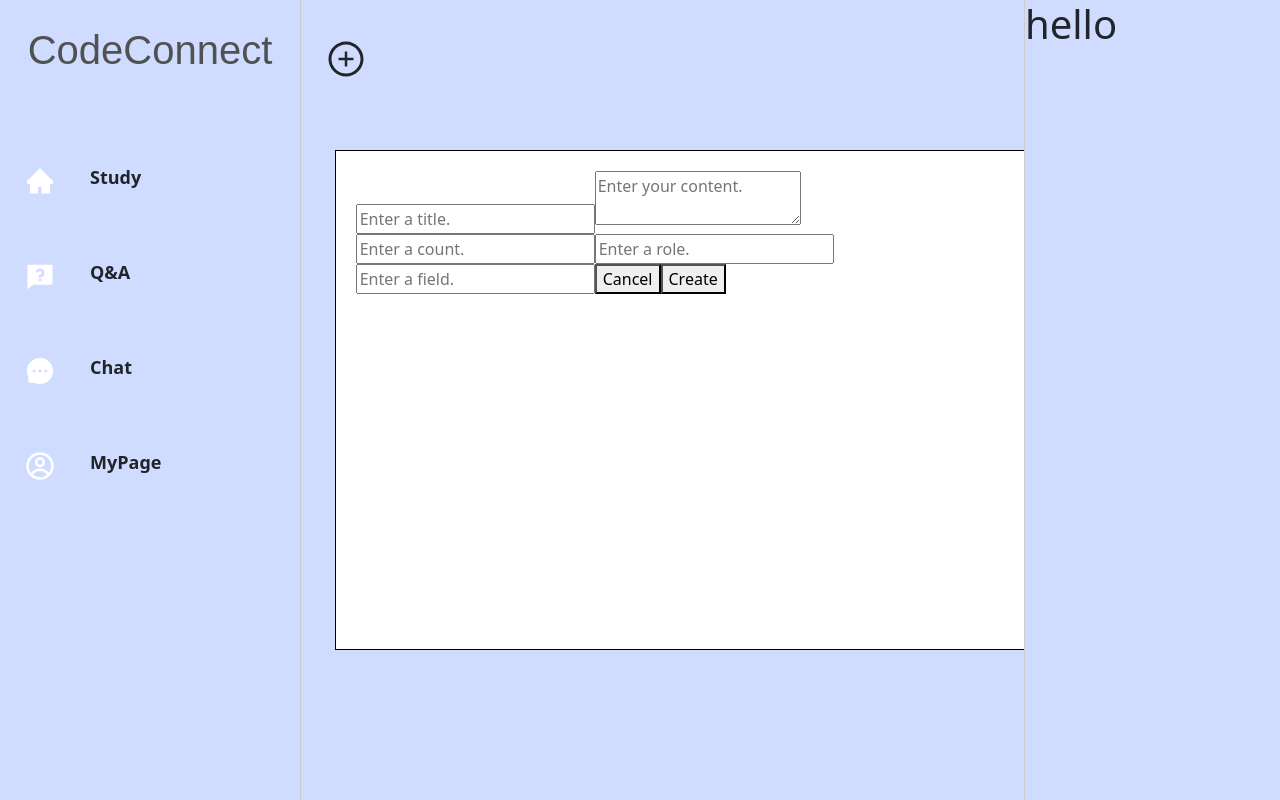
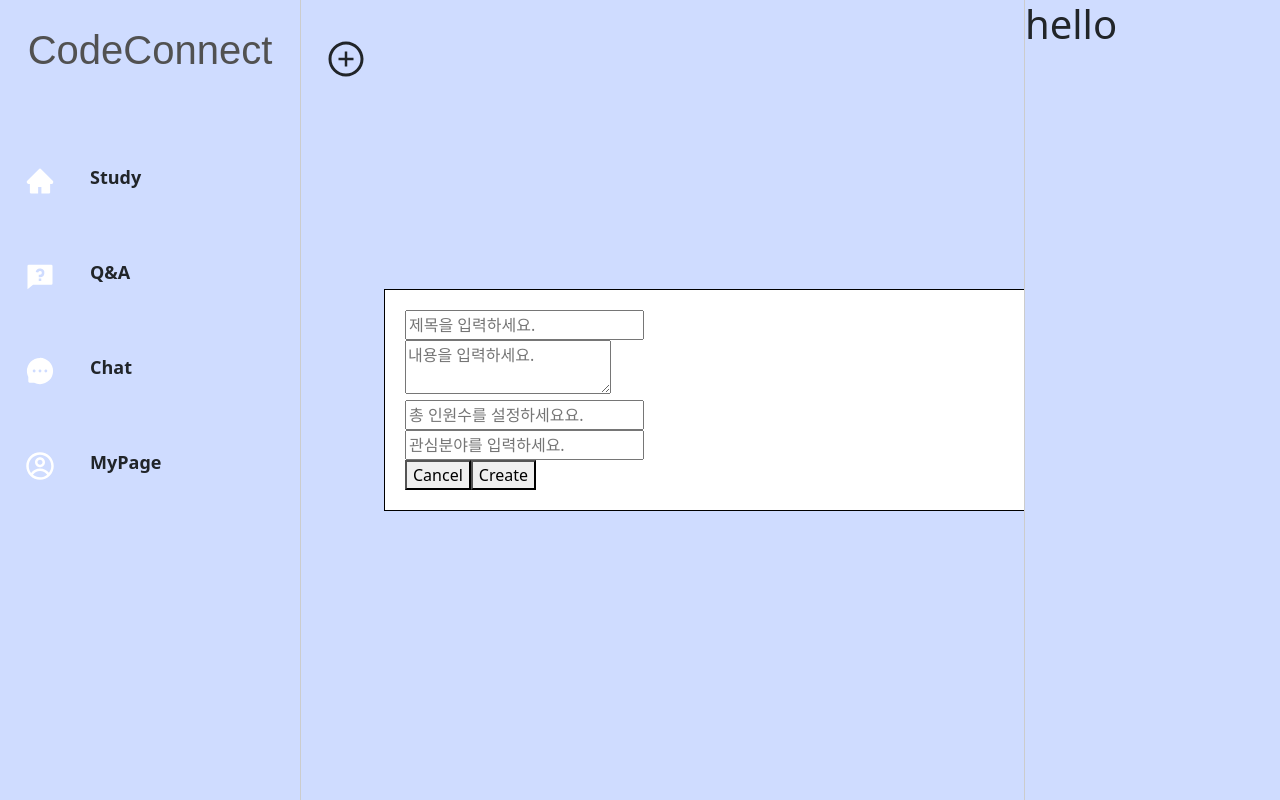
Before and after one commit to Herrypi/https---github.com-Herrypi-CodeConnect-Web, a React (Create React App) app: page / in a window 1280 px wide. Both pictures are taken after a click on the element 346 px from the left and 55 px from the top of the page. Built offline with nearby package versions, Linux system fonts and the light colour scheme.

Commit message:
메인화면수정1

```diff
--- a/src/components/MainPage/MainPanel/MiddlePanel.js
+++ b/src/components/MainPage/MainPanel/MiddlePanel.js
@@ -10,7 +10,6 @@ function MiddlePanel() {
   const [title, setTitle] = useState("");
   const [content, setContent] = useState("");
   const [count, setCount] = useState("");
-  const [role, setRole] = useState("");
   const [field, setField] = useState("");
 
 
@@ -25,7 +24,6 @@ function MiddlePanel() {
       title,
       content,
       count,
-      role,
       field,
       timestamp: Date.now()
     };
@@ -52,21 +50,19 @@ function MiddlePanel() {
         </Posting>
         {showPopup && (
           <Popup>
-            <input type="text" placeholder="Enter a title." onChange={(e) => setTitle(e.target.value)} />
-            <textarea placeholder="Enter your content." onChange={(e) => setContent(e.target.value)}></textarea>
-            <input type="text" placeholder="Enter a count." onChange={(e) => setCount(e.target.value)} />
-            <input type="text" placeholder="Enter a role." onChange={(e) => setRole(e.target.value)} />
-            <input type="text" placeholder="Enter a field." onChange={(e) => setField(e.target.value)} />
+            <input type="text" placeholder="제목을 입력하세요." onChange={(e) => setTitle(e.target.value)} /><br/>
+            <textarea placeholder="내용을 입력하세요." onChange={(e) => setContent(e.target.value)}/><br/>
+            <input type="text" placeholder="총 인원수를 설정하세요요." onChange={(e) => setCount(e.target.value)} /><br/>
+            <input type="text" placeholder="관심분야를 입력하세요." onChange={(e) => setField(e.target.value)} /><br/>
             <button onClick={() => setShowPopup(false)}>Cancel</button>
             <button onClick={() => {
-              if (title && content && count && role && field) {
+              if (title && content && count && field) {
                 // Add logic for creating a new post
                 addPost();
                 setShowPopup(false);
                 setTitle("");
                 setContent("");
                 setCount("");
-                setRole("");
                 setField("");
               } else {
                 alert("Please enter all the fields.");
@@ -78,10 +74,13 @@ function MiddlePanel() {
         <Feed>
           {posts.map((post, index) => (
             <Post key={index}>
-              <h3>{post.title}</h3>
-              <p>{post.content}</p>
-              <small>{new Date(post.timestamp).toLocaleString()}</small>
-            </Post>
+            <h3>{post.title}</h3>
+            <div className="post-content">{post.content}</div>
+            <small>{new Date(post.timestamp).toLocaleString()}</small>
+            <div>Count: {post.count} | Field: {post.field}</div>
+          </Post>
+
+
           ))}
         </Feed>
       </Container>
@@ -121,13 +120,17 @@ align-items: center;
 padding-top: 20px;
 `;
 
+// display: "flex", flexDirection: "column", alignItems: "center", justifyContent: "center", position: "fixed", top: 0, bottom: 0, left: 0, right: 0, backgroundColor: "rgba(0,0,0,0.5)"
 const Popup = styled.div`
-  position: absolute;
+flexDirection: column;
+alignItems: center;
+justifyContent: center;
+  position: fixed;
   width:700px;
-  height:500px;
+  height:auto;
   top: 50%;
   left: 30%;
-  transform: translate(-50%, -50%);
+  transform: translate(0%, -50%);
   background-color: white;
   padding: 20px;
   border: 1px solid black;
@@ -143,4 +146,22 @@ const Post = styled.div`
   margin: 10px;
   background-color: #F3F8FF;
   border-radius: 10px;
+
+  .post-content {
+    margin-top: 10px;
+    font-size: 16px;
+    white-space: pre-wrap;
+  }
 `;
+
+
+// const Post = styled.div`
+//   border: 1px solid #ddd;
+//   padding: 20px;
+//   width: 500px;
+//   height: auto;
+//   left: 30%
+//   margin: 10px;
+//   background-color: #F3F8FF;
+//   border-radius: 10px;
+// `;
```
